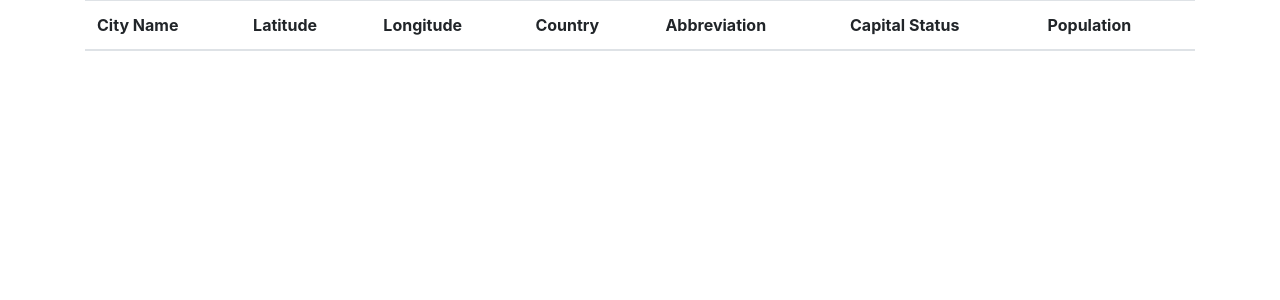
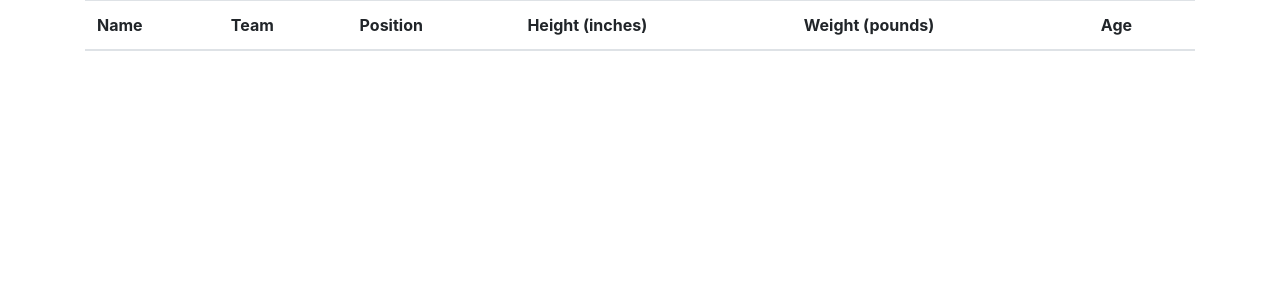
Before and after one commit to rpr325/WebAppAlpha, a Flask app: page / in a window 1280 px wide. Shown: the part 56-356 px from the top of the page. Run offline with Flask 2, Linux system fonts and the light colour scheme; data that the repository does not hold is empty; some libraries are stand-ins or nearby versions.

Commit message:
Task: Update column labels

```diff
--- a/app/templates/index.html
+++ b/app/templates/index.html
@@ -3,13 +3,12 @@
 <table class="table">
     <thead>
     <tr>
-        <th scope="col">City Name</th>
-        <th scope="col">Latitude</th>
-        <th scope="col">Longitude</th>
-        <th scope="col">Country</th>
-        <th scope="col">Abbreviation</th>
-        <th scope="col">Capital Status</th>
-        <th scope="col">Population</th>
+        <th scope="col">Name</th>
+        <th scope="col">Team</th>
+        <th scope="col">Position</th>
+        <th scope="col">Height (inches)</th>
+        <th scope="col">Weight (pounds)</th>
+        <th scope="col">Age</th>
     </tr>
     </thead>
     <tbody>
```
